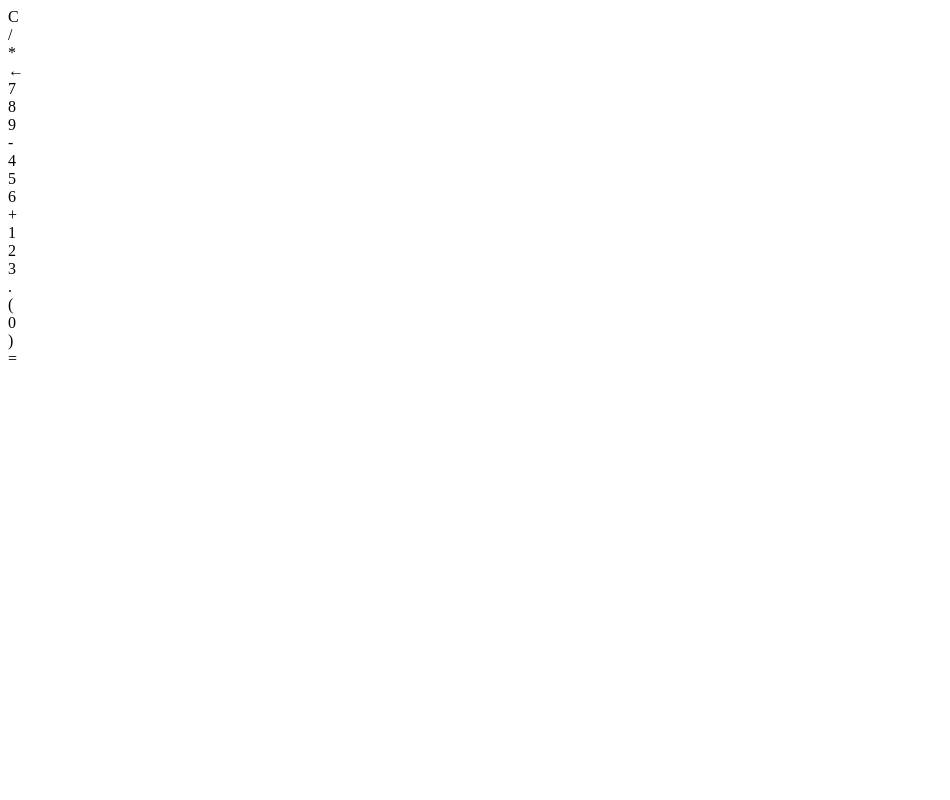
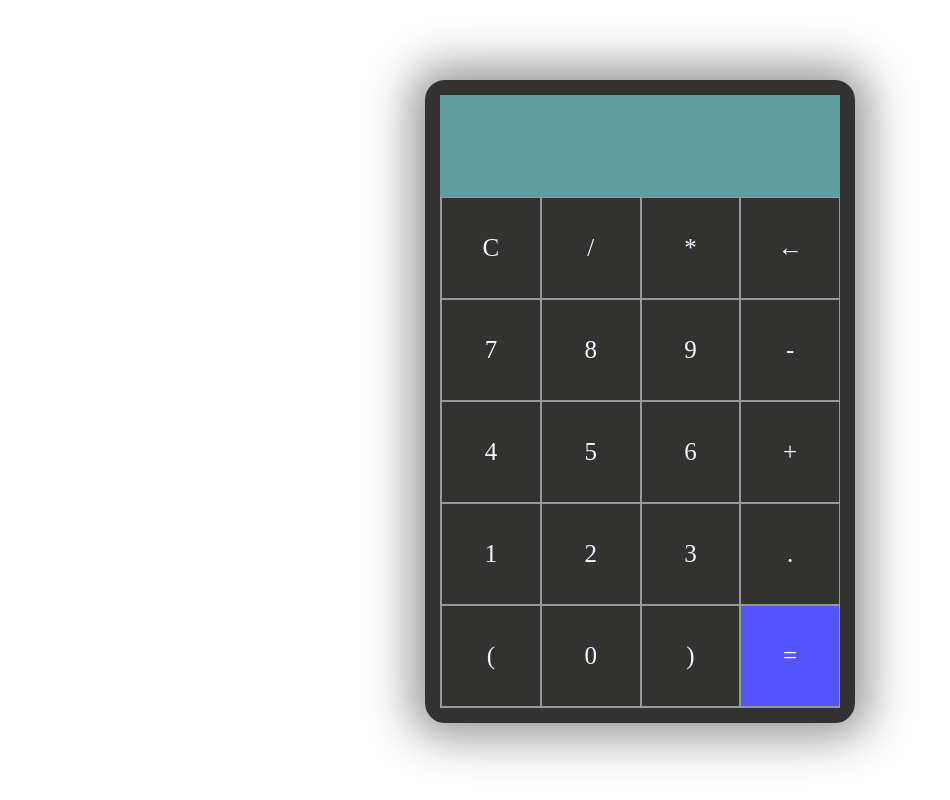
Before and after one commit to BhashithaArambepola/Simple-Calculator, a plain HTML site: page index.html in a window 1280 px wide. Shown: the whole page, without its empty margins (0-950 px from the left). Drawn offline with Linux system fonts and the light colour scheme.

Commit message:
add CSS file

```diff
--- a/css/style.css
+++ b/css/style.css
@@ -0,0 +1,52 @@
+.container{
+max-width: 400px;
+margin: 10vh auto 0 auto;
+box-shadow: 0px 0px 45px 15px rgba(153, 153, 153, 1);
+border: 15px solid #323330;
+border-radius: 20px;
+}
+
+#display{
+    text-align: right;
+    height: 70px;
+    line-height: 70px;
+    padding: 16px;
+    font-size: 25px;
+    background-color: cadetblue;
+}
+
+.buttons{
+    display: grid;
+    border-bottom: 1px solid #999;
+    border-left: 1px solid #999;
+    grid-template-columns: 1fr 1fr 1fr 1fr;
+}
+
+.buttons > div{
+border-top: 1px solid #999;
+border-right: 1px solid #999;
+}
+
+.button{
+    border: 0.5px solid #999;
+    line-height: 100px;
+    text-align: center;
+    font-size: 25px;
+    cursor: pointer;
+    background-color: #323330;
+    color: aliceblue;
+}
+
+#equal{
+
+    background-color: #5555ff;
+    color: white;
+
+}
+
+.button:hover{
+
+    background-color: white;
+    color: #323330;
+    transition: 0.5s ease-in-out;
+}
--- a/index.html
+++ b/index.html
@@ -4,6 +4,8 @@
     <meta charset="UTF-8">
     <meta http-equiv="X-UA-Compatible" content="IE=edge">
     <meta name="viewport" content="width=device-width, initial-scale=1.0">
+    <link rel="stylesheet" href="css/style.css">
+    <script defer src="js/app.js"></script>
     <title>Calculator</title>
 </head>
 <body>
```
